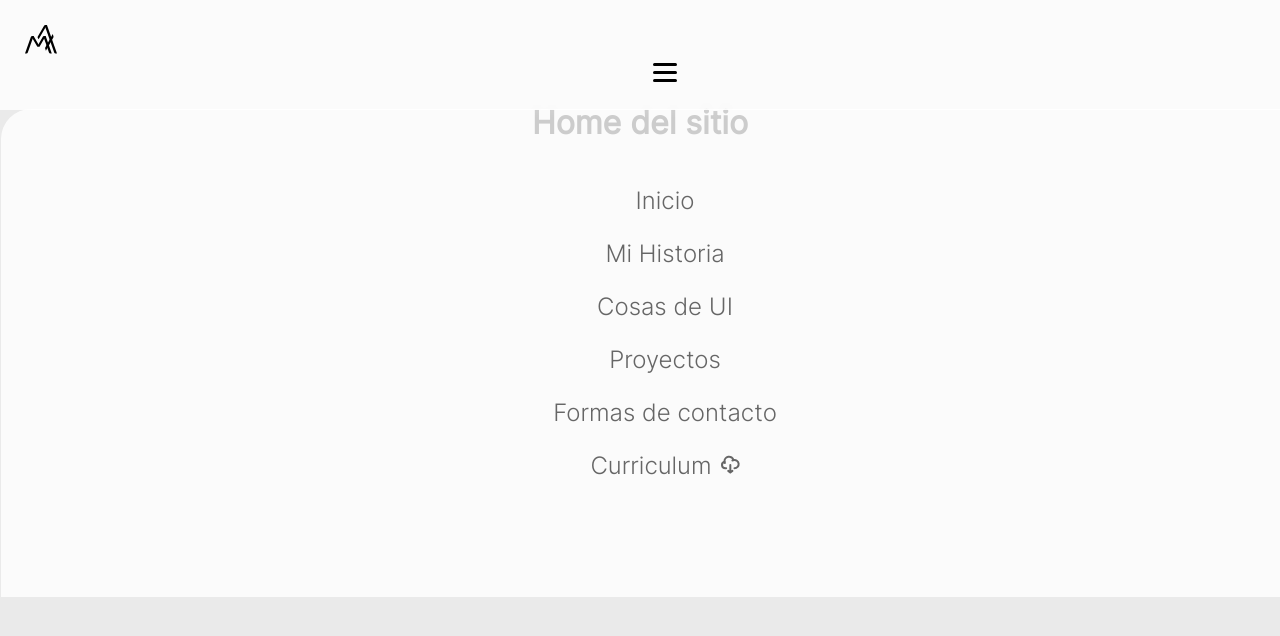
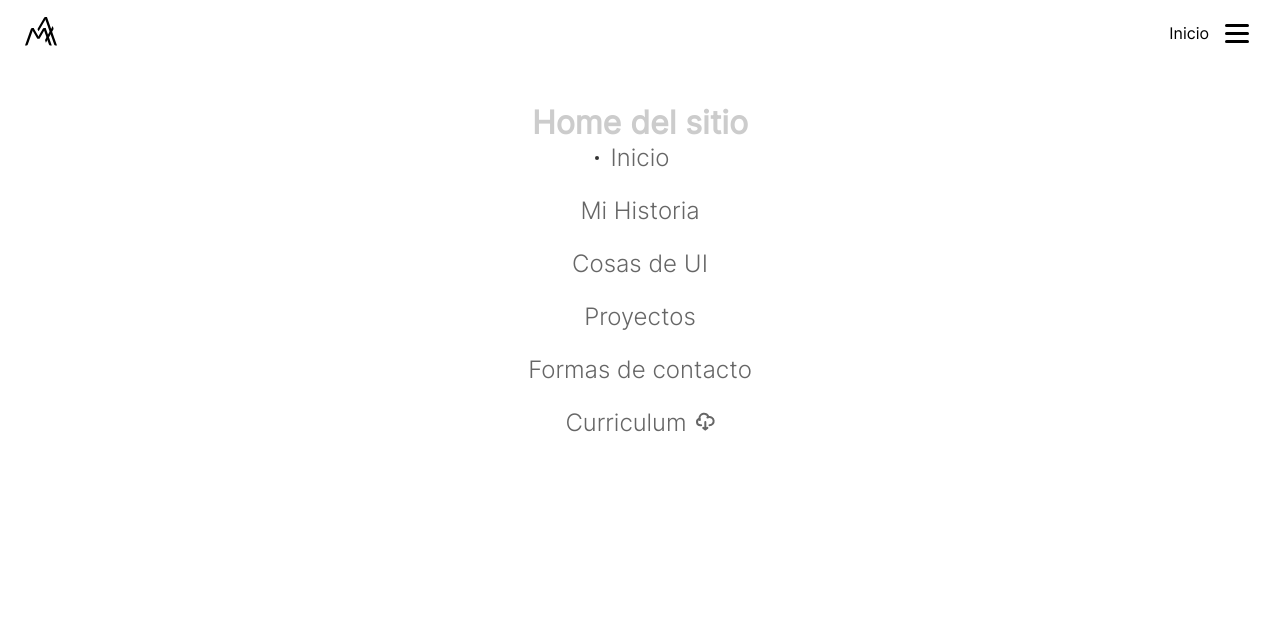
Before and after one commit to maadeval/portfolio, a React (Create React App) app: page / in a window 1280 px wide. Shown: the top 636 px of the page. Built offline with nearby package versions, Linux system fonts and the light colour scheme.

Commit message:
feat(header): done: mobile header
create header on mobile view

```diff
--- a/src/App.css
+++ b/src/App.css
@@ -5,7 +5,7 @@
   min-height: calc(100vh - 82px);
 
   /* FIX: momentaneo para ver los estilos */
-  background-color: #eaeaea;
+  background-color: #fff;
 }
 
 .App-logo {
--- a/src/components/atoms/MenuButton/index.js
+++ b/src/components/atoms/MenuButton/index.js
@@ -1,13 +1,18 @@
+import PropTypes from 'prop-types'
 import { ButtonBox, Lines } from './styles'
 
-const MenuButton = () => {
+const MenuButton = ({ isClicked }) => {
   return (
     <>
       <ButtonBox>
-        <Lines></Lines>
+        <Lines isClicked={isClicked}></Lines>
       </ButtonBox>
     </>
   )
 }
 
+MenuButton.propTypes = {
+  isClicked: PropTypes.bool.isRequired,
+}
+
 export default MenuButton
--- a/src/components/atoms/MenuButton/styles.js
+++ b/src/components/atoms/MenuButton/styles.js
@@ -1,5 +1,20 @@
 import styled from '@emotion/styled'
 import { styles } from 'config/styles'
+
+const handleChangeStylesIfClicked = (isClicked) => {
+  const IS_CLICKED = `
+  background-color: transparent;
+
+  ::before {
+    transform: translateY(0) rotate(45deg);
+  }
+  ::after {
+    transform: translateY(0) rotate(-45deg);
+  }
+  `
+
+  return isClicked && IS_CLICKED
+}
 
 export const ButtonBox = styled.div`
   display: flex;
@@ -16,6 +31,8 @@ export const Lines = styled.div`
   background-color: ${styles.darkAccent};
   border-radius: 999px;
 
+  transition: background-color 0.2s ease;
+
   ::before,
   ::after {
     content: '';
@@ -25,12 +42,15 @@ export const Lines = styled.div`
     width: 100%;
     background-color: ${styles.darkAccent};
     border-radius: 999px;
+    transition: transform 0.2s ease;
   }
 
   ::before {
-    transform: translateY(8px);
+    transform: translateY(8px) rotate(0);
   }
   ::after {
-    transform: translateY(-8px);
+    transform: translateY(-8px) rotate(0);
   }
+
+  ${({ isClicked }) => handleChangeStylesIfClicked(isClicked)}
 `
--- a/src/components/layouts/Header/styles.js
+++ b/src/components/layouts/Header/styles.js
@@ -2,11 +2,15 @@ import styled from '@emotion/styled'
 import { styles } from 'config/styles'
 
 export const HeaderBox = styled.header`
+  display: flex;
+  justify-content: space-between;
+  align-items: center;
+  box-sizing: border-box;
   position: fixed;
   left: 0;
   top: 0;
   width: 100%;
-  padding: 24px;
+  padding: 16px 24px;
   border-bottom: 1px solid ${styles.lowAccent};
 
   @media (min-width: ${styles.desktopQuery}) {
--- a/src/components/molecules/ToggleMenu/index.js
+++ b/src/components/molecules/ToggleMenu/index.js
@@ -1,13 +1,23 @@
-import { useState } from 'react'
+import { useEffect, useState } from 'react'
+import { useLocation } from 'wouter'
 import { linksToToggleMenu } from 'config/globalLinks'
 
 import LinkButton from 'components/atoms/LinkButton'
 import MenuButton from 'components/atoms/MenuButton'
 
-import { MenuBox, Button } from './styles'
+import { MenuBox, Button, IndexNamePage, ListItem } from './styles'
 
 const ToggleMenu = () => {
+  const [actualUrl] = useLocation()
+  const [pageName, setPageName] = useState('')
   const [isShow, setIsShow] = useState(false)
+
+  useEffect(() => {
+    const linkDescriptionFound = linksToToggleMenu.find(
+      ({ url }) => url === actualUrl
+    )
+    setPageName(linkDescriptionFound?.title || '')
+  }, [actualUrl])
 
   const handleChangeStatus = () => setIsShow((lastValue) => !lastValue)
 
@@ -18,13 +28,14 @@ const ToggleMenu = () => {
   return (
     <nav>
       <Button onClick={handleChangeStatus}>
-        <MenuButton />
+        <IndexNamePage>{pageName}</IndexNamePage>
+        <MenuButton isClicked={isShow} />
       </Button>
       <MenuBox isShow={isShow} onClick={handleChangeStatusFromMenuOpened}>
         {linksToToggleMenu.map(({ title, url, icon }) => (
-          <li key={title}>
+          <ListItem isOpenPage={pageName === title} key={title}>
             <LinkButton title={title} url={url} icon={icon} />
-          </li>
+          </ListItem>
         ))}
       </MenuBox>
     </nav>
--- a/src/components/molecules/ToggleMenu/styles.js
+++ b/src/components/molecules/ToggleMenu/styles.js
@@ -31,8 +31,36 @@ export const MenuBox = styled.ul`
   transition: transform 0.2s ease;
 `
 
+export const ListItem = styled.li`
+  position: relative;
+  ${({ isOpenPage }) =>
+    isOpenPage &&
+    `
+    ::before {
+      content: '';
+      position: absolute;
+      left: -1rem;
+      top: 40%;
+      transform: translateY(50%);
+      width: 4px;
+      height: 4px;
+      background-color: ${styles.hightAccent};
+      border-radius: 50%;
+    }
+  `}
+`
+
 export const Button = styled.button`
+  display: flex;
+  justify-content: flex-end;
+  align-items: center;
   cursor: pointer;
   background-color: transparent;
   border: none;
 `
+
+export const IndexNamePage = styled.span`
+  font-size: 16px;
+  font-family: ${styles.fontRegular};
+  margin-right: 1rem;
+`
```
